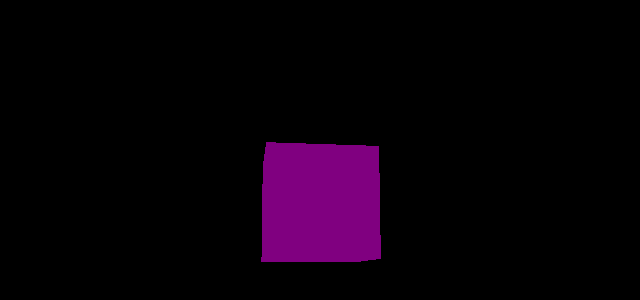
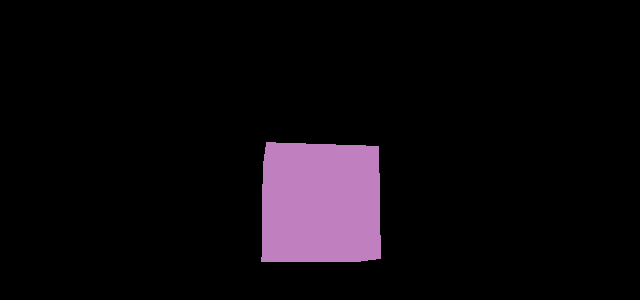
Before and after one commit to cg20221i/learning-webgl-hobingantuk, a plain HTML site: page three.html in a window 1280 px wide. Shown: the part 192-492 px from the top of the page, without its empty margins (324-964 px from the left). Drawn offline with nearby package versions, Linux system fonts and the light colour scheme.

Commit message:
change color

```diff
--- a/three.html
+++ b/three.html
@@ -19,7 +19,7 @@
 
             //Start Creating Cube
             const geometry = new THREE.BoxGeometry(1,1,1);
-            const material = new THREE.MeshBasicMaterial({color:0x800080});
+            const material = new THREE.MeshBasicMaterial({color:0xC080C0});
             const cube = new THREE.Mesh(geometry,material);
             scene.add(cube);
 
```
